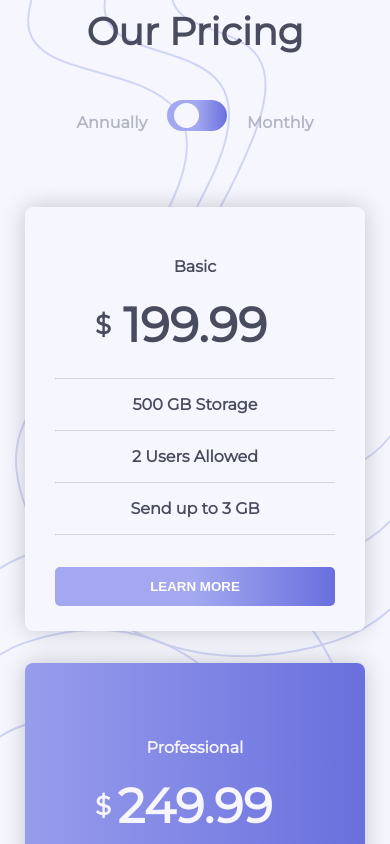
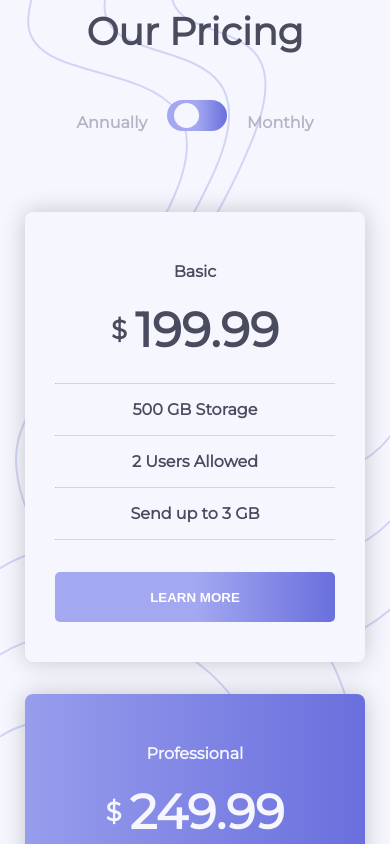
Before and after one commit to PedroLealLopes/pricing-component-with-toggle-master, a React (Create React App) app: page / in a window 390 px wide. Shown: the top 844 px of the page. Built offline with nearby package versions, Linux system fonts and the light colour scheme.

Commit message:
feat(wip): Mobile Version

```diff
--- a/src/App.js
+++ b/src/App.js
@@ -1,7 +1,6 @@
 import React, { Component } from 'react'
 import Background from './components/Background'
 import PricingHeader from './components/PricingHeader'
-import Test from './components/test'
 import Card from './components/Card'
 
 export default class App extends Component {
@@ -60,8 +59,6 @@ export default class App extends Component {
       <PricingHeader monthly={this.state.isMonthly} handler={this.handler} />
       {this.state.count}
 
-      <Test />
-
       <div className="content">
         <Card {...basic} isMonthly={this.state.isMonthly} />
         <Card {...professional} isMain isMonthly={this.state.isMonthly} />
--- a/src/components/test.js
+++ b/src/components/test.js
@@ -3,7 +3,6 @@ import React from 'react';
 const PricingHeader = (props) => {
   return (
     <div>
-      {console.log(props)}
     </div>);
 }
 
--- a/src/index.css
+++ b/src/index.css
@@ -89,7 +89,7 @@ button:focus {
   display: flex;
   flex-wrap: wrap;
   justify-content: center;
-  margin-top: 50px;
+  margin-top: 5%;
   text-align: center;
   position: relative;
 }
@@ -99,12 +99,11 @@ button:focus {
   color: var(--gray-blue-400);
   background-color: var(--gray-blue-100);
   border-radius: 0.5rem;
-  min-width: 280px;
+  width: 280px;
   -webkit-box-shadow: 0px 0px 25px 0px rgba(0, 0, 0, 0.2);
   -moz-box-shadow: 0px 0px 25px 0px rgba(0, 0, 0, 0.2);
   box-shadow: 0px 0px 25px 0px rgba(0, 0, 0, 0.2);
-  /* max-height: 400px; */
-  max-height: 400px;
+  height: 400px;
   margin-top: 25px;
   margin-bottom: 2rem;
 }
@@ -112,7 +111,7 @@ button:focus {
 .card-main {
   background: var(--main-bg-color-card);
   color: var(--gray-blue-100);
-  min-height: 450px;
+  height: 450px;
   margin-top: 0;
 }
 
@@ -125,7 +124,8 @@ button:focus {
 }
 
 .card-price {
-  position: relative;
+  display: flex;
+  justify-content: center;
   font-size: 48px;
   margin-top: 20px;
   font-weight: bolder;
@@ -133,11 +133,8 @@ button:focus {
 
 .card-price-dollar {
   font-size: 26px;
-  position: absolute;
-  top: 50%;
-  -ms-transform: translateY(-50%);
-  transform: translateY(-50%);
-  right: 80%;
+  align-self: center;
+  margin-right: 0.5rem;
 }
 
 .card-info-container {
@@ -182,3 +179,35 @@ button:focus {
   color: hsl(237, 63%, 64%);
   border: 2px solid hsl(237, 63%, 64%);
 }
+
+.btn-main:active {
+  background: rgba(0, 0, 0, 0);
+  color: var(--gray-blue-100);
+  border: 2px solid var(--gray-blue-100);
+}
+
+@media only screen and (max-width: 1085px) {
+  .content {
+    flex-flow: column wrap;
+    align-items: center;
+    margin-top: 5rem;
+  }
+
+  .card {
+    margin-bottom: 2rem;
+    margin-top: 0;
+    width: 280px;
+  }
+
+  .card-main {
+    height: 400px;
+  }
+
+  .card-header-main {
+    margin-top: 25px;
+  }
+
+  .btn {
+    height: 50px;
+  }
+}
```
